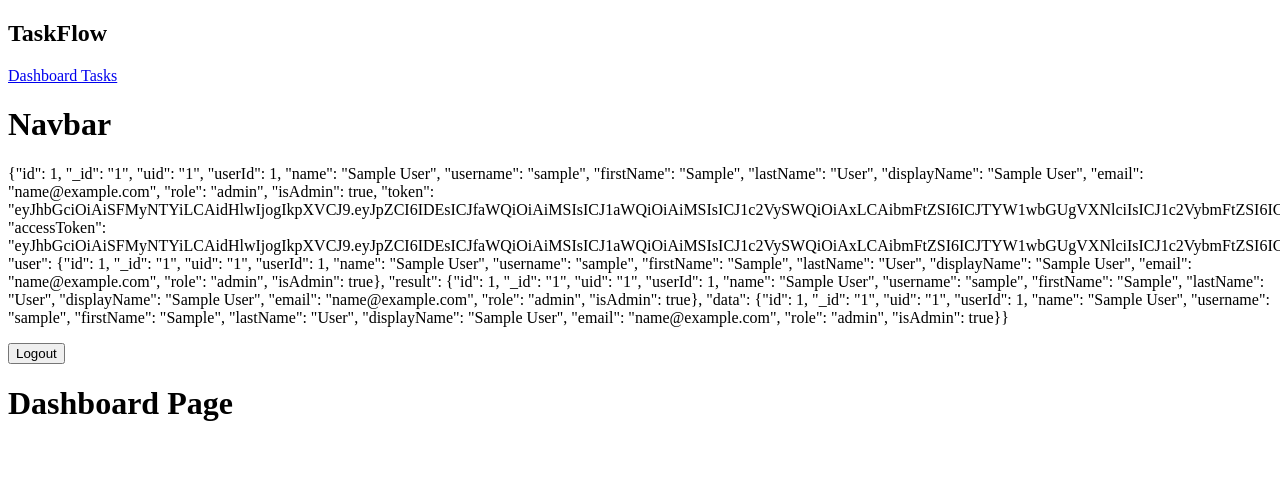
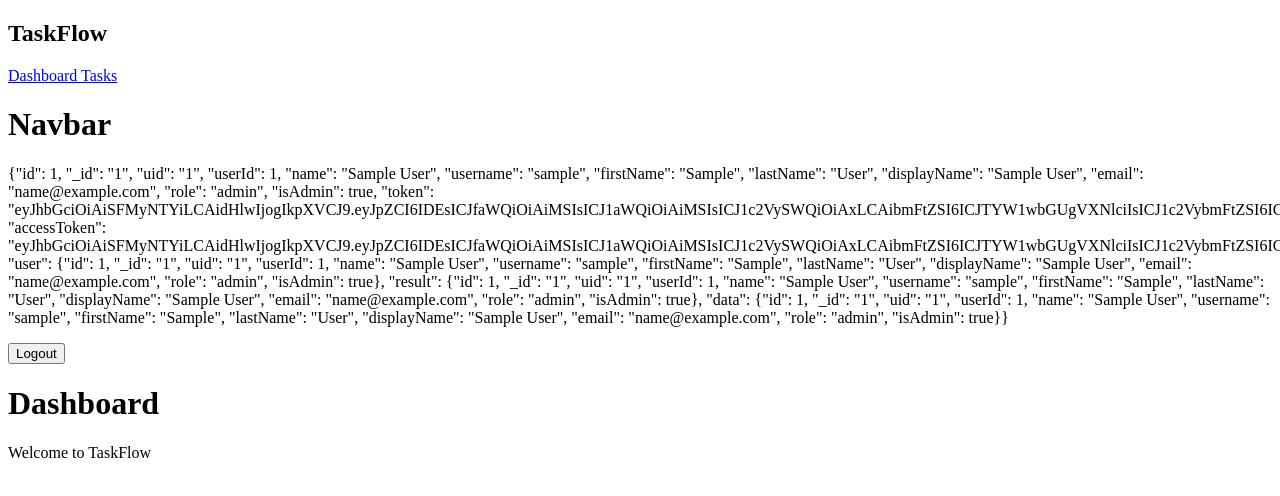
Before and after one commit to EseSx/taskFlow, a Vue app in the folder client/: page /dashboard in a window 1280 px wide. Shown: the top 496 px of the page. Built offline with nearby package versions, Linux system fonts and the light colour scheme; sample sign-in values are in the browser's storage; the HTML template or start-up script is replaced by a standard one.

Commit message:
feat: create dashboard page structure

```diff
--- a/client/src/views/Dashboard.vue
+++ b/client/src/views/Dashboard.vue
@@ -1,3 +1,9 @@
 <template>
-  <h1>Dashboard Page</h1>
+  <div>
+    <h1>Dashboard</h1>
+
+    <p>
+      Welcome to TaskFlow
+    </p>
+  </div>
 </template>
```
